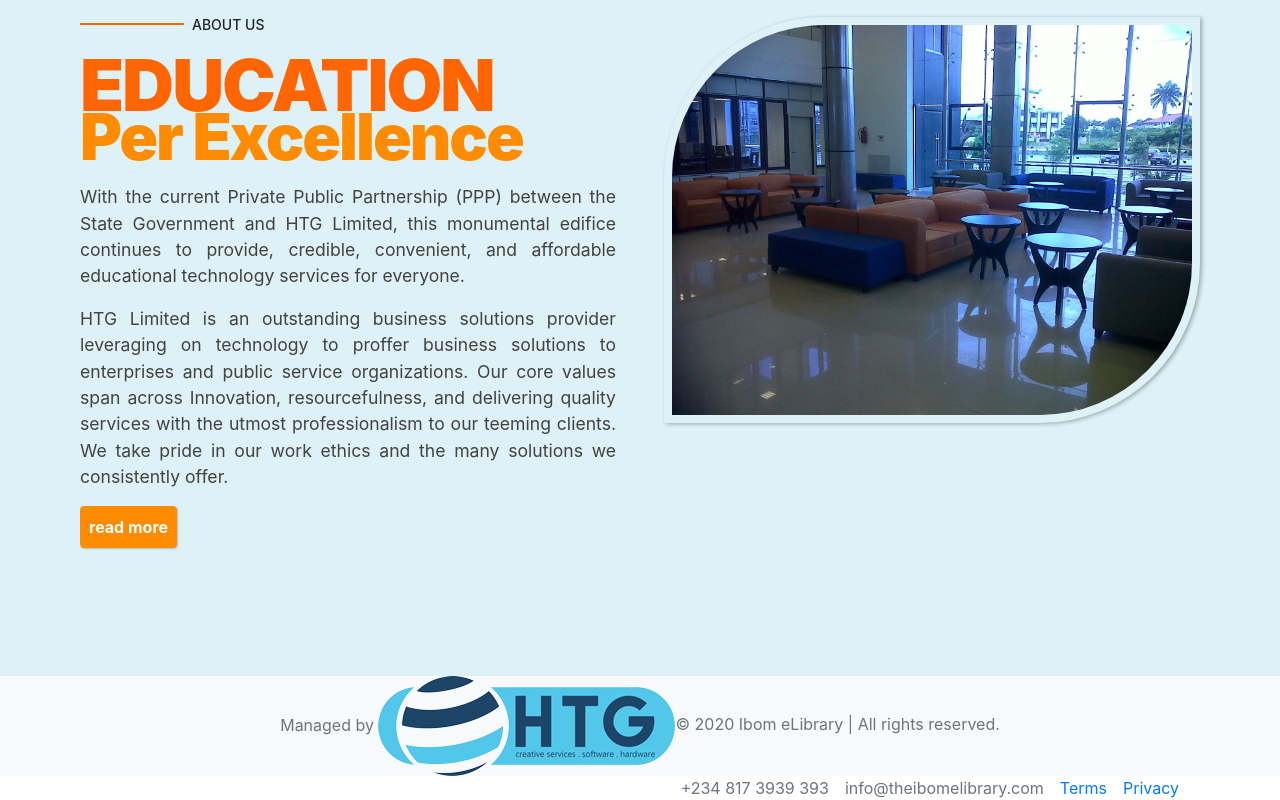
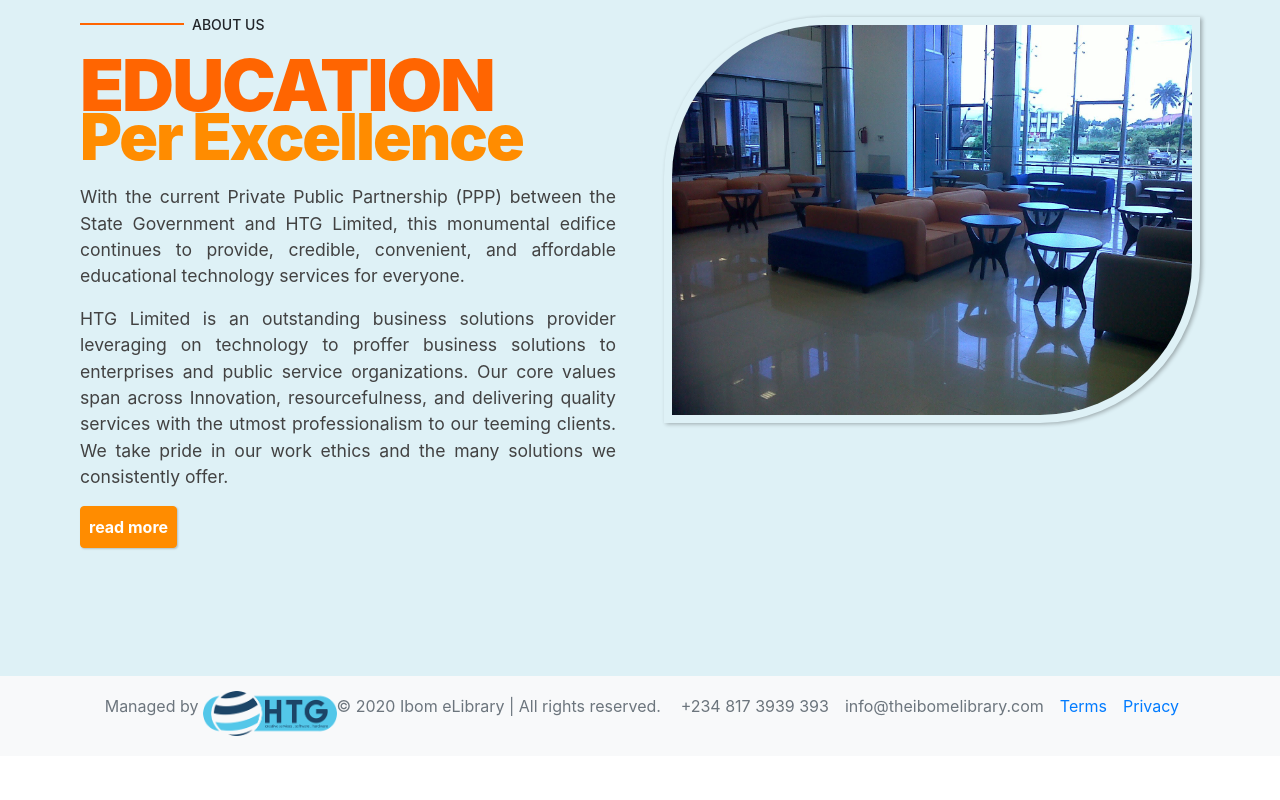
Before and after one commit to acushlakoncept/Ibomelibrary-react, a React (Create React App) app: page / in a window 1280 px wide. Shown: the part 959-1759 px from the top of the page. After the commit the page ends 1715 px from the top, so only its background shows below. Built offline with nearby package versions, Linux system fonts and the light colour scheme.

Commit message:
Add footer style

```diff
--- /dev/null
+++ b/src/assets/styles/footer.css
@@ -0,0 +1,12 @@
+.footer {
+    bottom: 0;
+    width: 100%;
+    height: 60px;
+    line-height: 60px;
+    padding-bottom: 5rem;
+}
+
+.htg-logo {
+    max-height: 55px;
+    padding-top: 10px;
+  }
--- a/src/components/Footer.js
+++ b/src/components/Footer.js
@@ -1,6 +1,7 @@
 import React from "react";
 import { Container } from "react-bootstrap";
 import htgLogo from "../assets/images/htg-logo.png";
+import '../assets/styles/footer.css';
 
 export default function Footer() {
   return (
```
Also changed, not shown: 1 other file (tests, documents, lock files or other folders).
